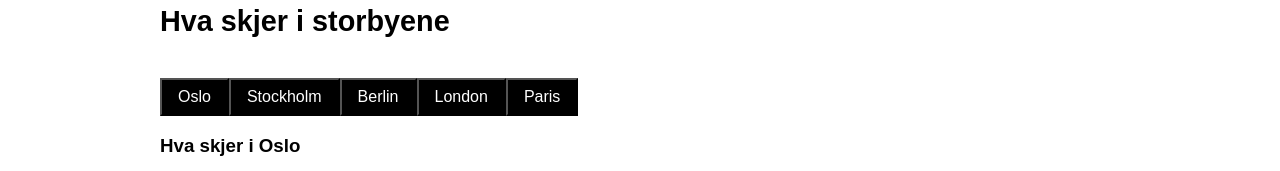
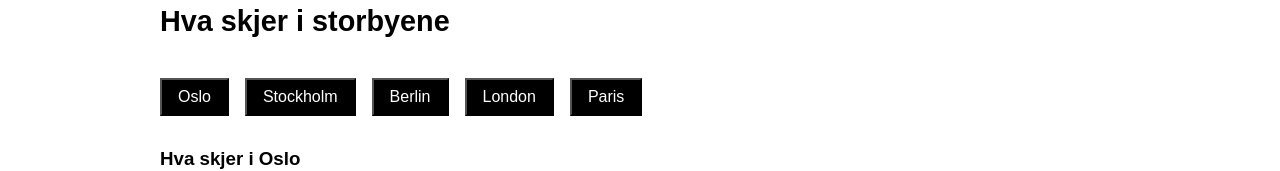
Before and after one commit to isakhb/UIN25_Gruppe3, a React (Vite) app in the folder Billettlyst/: page / in a window 1280 px wide. Shown: the part 296-467 px from the top of the page. Built offline with nearby package versions, Linux system fonts and the light colour scheme; no server answers.

Commit message:
Oppdaterte style.css

```diff
--- a/Billettlyst/src/style.css
+++ b/Billettlyst/src/style.css
@@ -78,6 +78,13 @@ h2 {
   text-decoration: none;
   font-size: 1rem;
   display: inline-block;
+  transition: background-color 0.3s ease, transform 0.2s ease;
+}
+
+.festivalknapp:hover {
+  background-color: #333;
+  transform: scale(1.03);
+  cursor: pointer;
 }
 
 @media (max-width: 768px) {
@@ -100,3 +107,18 @@ h2 {
     font-size: 1.5rem;
   }
 }
+
+.byfilter {
+  display: flex;
+  gap: 1rem;
+  flex-wrap: wrap;
+  margin-bottom: 2rem;
+}
+
+.eventinfo {
+  list-style: none;
+  padding: 0;
+  margin: 0.5rem 0 0 0;
+  font-size: 0.95rem;
+  line-height: 1.5;
+}
```
